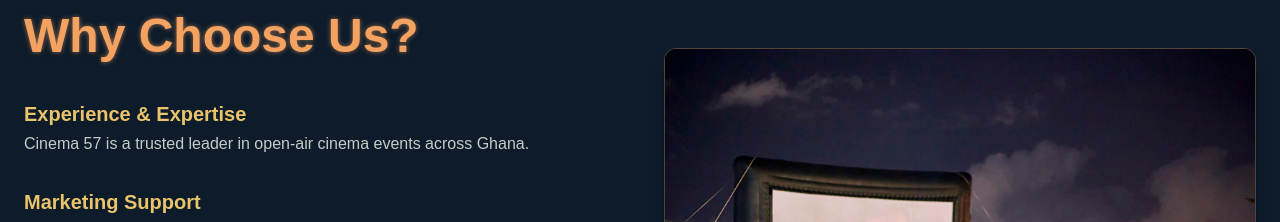
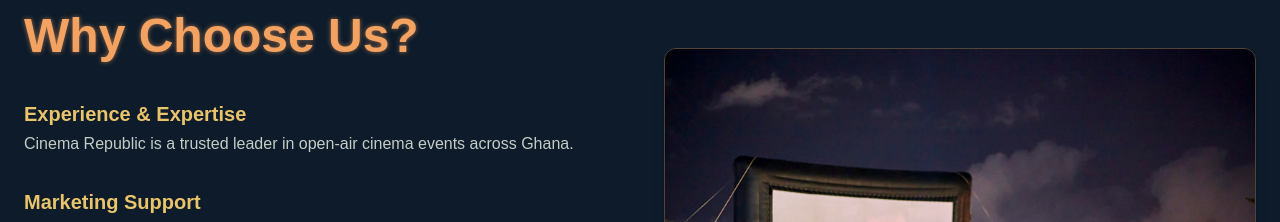
Before and after one commit to AwwalMudashir/Cinema_Republic, a React (Vite) app: page / in a window 1280 px wide. Shown: the part 3880-4102 px from the top of the page. Built offline with nearby package versions, Linux system fonts and the light colour scheme.

Commit message:
Final Change

```diff
--- a/src/components/WhyCinema57.jsx
+++ b/src/components/WhyCinema57.jsx
@@ -3,7 +3,7 @@ import React from 'react';
 const reasons = [
   {
     title: 'Experience & Expertise',
-    text: 'Cinema 57 is a trusted leader in open-air cinema events across Ghana.',
+    text: 'Cinema Republic is a trusted leader in open-air cinema events across Ghana.',
   },
   {
     title: 'Marketing Support',
```
